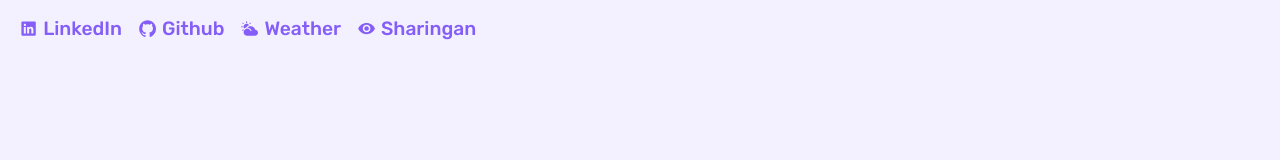
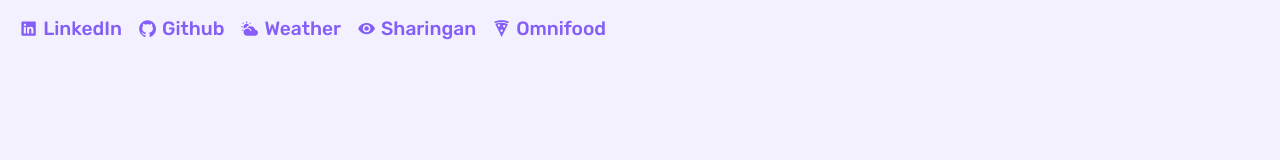
Before and after one commit to martynosa/Immedis_front_end_internship_2022_hcm_Martin_Enev, a React (Create React App) app: page / in a window 1280 px wide. Shown: the top 160 px of the page. Built offline with nearby package versions, Linux system fonts and the light colour scheme.

Commit message:
dynamic buttons depending on role/status for lr

```diff
--- a/src/Components/Common/Navbar.js
+++ b/src/Components/Common/Navbar.js
@@ -58,6 +58,15 @@ const Navbar = ({ openNotification }) => {
       >
         <ion-icon name="eye"></ion-icon>
         Sharingan
+      </a>
+      <a
+        className={Styles.link}
+        href="https://martynosa-omnifood.netlify.app/"
+        target="_blank"
+        rel="noreferrer"
+      >
+        <ion-icon name="pizza"></ion-icon>
+        Omnifood
       </a>
     </nav>
   );
--- a/src/Components/Common/Notification.module.css
+++ b/src/Components/Common/Notification.module.css
@@ -5,8 +5,8 @@
   color: white;
   border-radius: 0.375rem;
   box-shadow: 0px 3px 15px rgba(0, 0, 0, 0.2);
-  position: absolute;
-  top: 62px;
+  position: fixed;
+  top: 60px;
   left: 50%;
   transform: translate(-50%);
   font-size: 0.75rem;
--- a/src/Components/Details/LeaveRequest/LeaveRequestCell.js
+++ b/src/Components/Details/LeaveRequest/LeaveRequestCell.js
@@ -1,7 +1,8 @@
 import React from 'react';
 import { dateFixer } from '../../../services/helpers';
 
-const LeaveRequestCell = ({ lr, approveHandler, rejectHandler }) => {
+const LeaveRequestCell = ({ lr, userRole, approveHandler, rejectHandler }) => {
+  console.log(userRole);
   return (
     <tr>
       <th scope="row">{lr.message}</th>
@@ -17,15 +18,17 @@ const LeaveRequestCell = ({ lr, approveHandler, rejectHandler }) => {
         <div className="btnGroup">
           <button
             type="button"
-            className="btn btn-outline-success btn-sm"
+            className="btn btn-success btn-sm"
             onClick={approveHandler}
+            disabled={lr.status !== 'pending' || userRole === 'employee'}
           >
             Approve
           </button>
           <button
             type="button"
-            className="btn btn-outline-danger btn-sm"
+            className="btn btn-danger btn-sm"
             onClick={rejectHandler}
+            disabled={lr.status !== 'pending' || userRole === 'employee'}
           >
             Reject
           </button>
--- a/src/Components/Details/LeaveRequest/LeaveRequestForm.js
+++ b/src/Components/Details/LeaveRequest/LeaveRequestForm.js
@@ -38,6 +38,14 @@ const LeaveRequestForm = ({
     if (leaveDaysCalc(leaveRequest.from, leaveRequest.to) < 0) {
       setDaysError(true);
       errorMessage.push('Leave cannot be negative value');
+    }
+
+    if (
+      leaveDaysCalc(leaveRequest.from, leaveRequest.to) >
+      employee.remainingLeave
+    ) {
+      setDaysError(true);
+      errorMessage.push('Not enough leave days remaining');
     }
 
     if (leaveRequest.message.length === 0) {
--- a/src/Components/Details/LeaveRequest/LeaveTable.js
+++ b/src/Components/Details/LeaveRequest/LeaveTable.js
@@ -57,6 +57,7 @@ const LeaveTable = ({
           <LeaveRequestCell
             key={lr._id}
             lr={lr}
+            userRole={user.role}
             approveHandler={() => approveHandler(lr)}
             rejectHandler={() => rejectHandler(lr)}
           />
```
